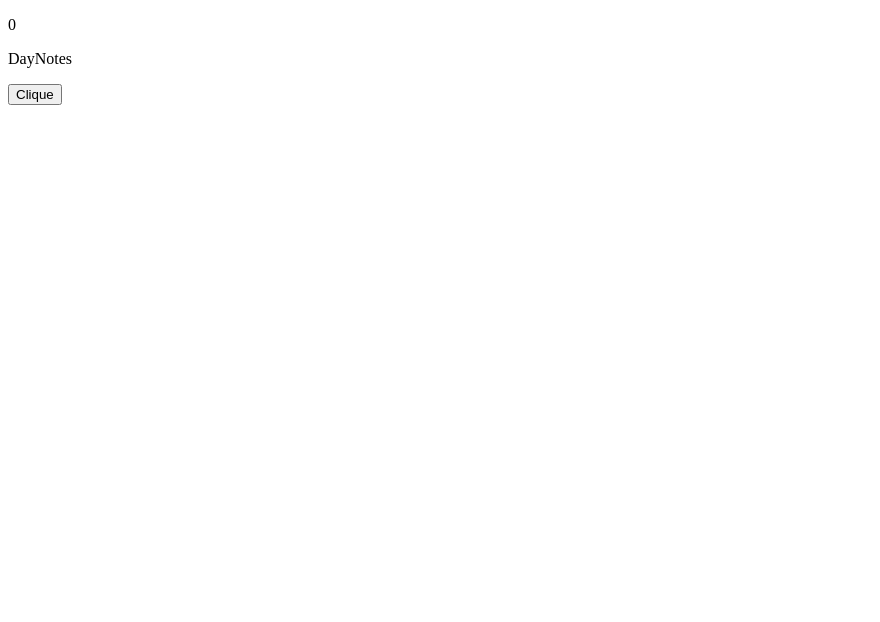
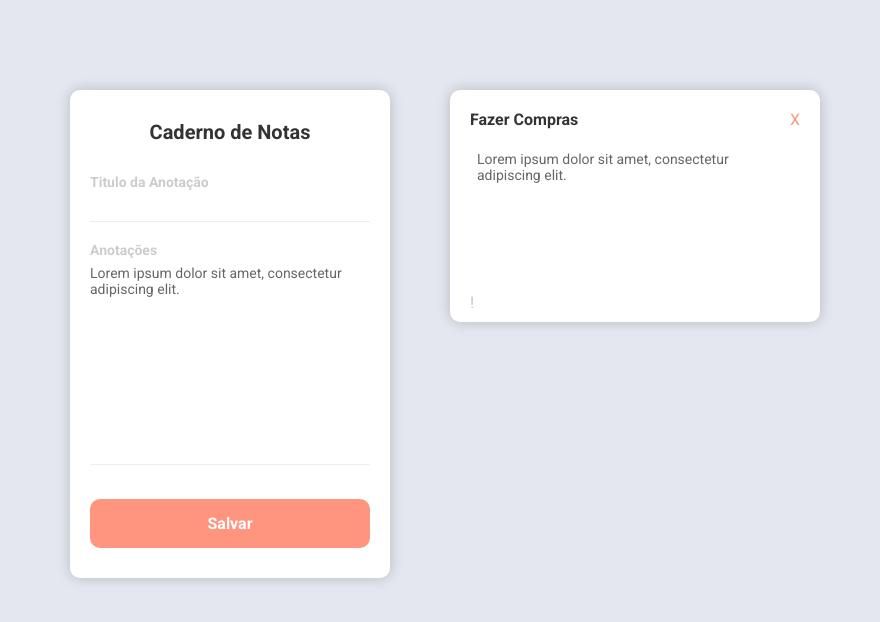
Before and after one commit to lucavini/DailyNotes, a React (Create React App) app in the folder frontend/: page / in a window 1280 px wide. Shown: the top 622 px of the page, without its empty margins (0-880 px from the left). Built offline with nearby package versions, Linux system fonts and the light colour scheme.

Commit message:
tela de mostrar e cadastrar notas

```diff
--- a/frontend/public/index.html
+++ b/frontend/public/index.html
@@ -2,6 +2,7 @@
 <html lang="en">
   <head>
     <meta charset="utf-8" />
+    <link href="https://fonts.googleapis.com/css2?family=Roboto:wght@400;700&display=swap" rel="stylesheet">
     <link rel="icon" href="%PUBLIC_URL%/favicon.ico" />
     <meta name="viewport" content="width=device-width, initial-scale=1" />
     <meta name="theme-color" content="#000000" />
--- a/frontend/src/App.js
+++ b/frontend/src/App.js
@@ -1,13 +1,14 @@
 import React from 'react';
+import Aside from './Components/Aside';
+import NoteList from './Components/NoteList';
+import "./style/app.css";
+import "./style/global.css";
 
 const App = () => {
-  const [count, setCount] = React.useState(0);
-
   return (
-    <div className="App">
-      <p>{count}</p>
-      <p>DayNotes</p>
-      <button onClick={() => setCount(count + 1)}>Clique</button>
+    <div id="app">
+      <Aside />
+      <NoteList />
     </div>
   );
 };
--- /dev/null
+++ b/frontend/src/Components/Aside.js
@@ -0,0 +1,28 @@
+import React from 'react';
+import '../style/aside.css';
+
+const Aside = () => {
+  return (
+    <aside>
+      <strong>Caderno de Notas</strong>
+      <form>
+        <div className="input-block">
+          <label htmlFor="titulo">Titulo da Anotação</label>
+          <input id="titulo" />
+        </div>
+
+        <div className="input-block">
+          <label htmlFor="nota">Anotações</label>
+          <textarea
+            id="nota"
+            defaultValue="Lorem ipsum dolor sit amet, consectetur adipiscing elit."
+          ></textarea>
+        </div>
+
+        <button type="submit">Salvar</button>
+      </form>
+    </aside>
+  );
+};
+
+export default Aside;
--- /dev/null
+++ b/frontend/src/Components/NoteCard.js
@@ -0,0 +1,18 @@
+import React from 'react';
+
+const NoteCard = () => {
+  return (
+    <React.Fragment>
+      <div>
+        <strong>Fazer Compras</strong>
+        <div>X</div>
+      </div>
+
+      <textarea defaultValue="Lorem ipsum dolor sit amet, consectetur adipiscing elit."></textarea>
+
+      <span>!</span>
+    </React.Fragment>
+  );
+};
+
+export default NoteCard;
--- /dev/null
+++ b/frontend/src/Components/NoteList.js
@@ -0,0 +1,17 @@
+import React from 'react';
+import '../style/noteList.css';
+import NoteCard from './NoteCard';
+
+const NoteList = () => {
+  return (
+    <main>
+      <ul>
+        <li className="notepad-infos">
+          <NoteCard />
+        </li>
+      </ul>
+    </main>
+  );
+};
+
+export default NoteList;
--- /dev/null
+++ b/frontend/src/style/app.css
@@ -0,0 +1,9 @@
+#app {
+  max-width: 1200px;
+  height: 100vh;
+  margin: 0 auto;
+  padding: 60px 30px;
+
+  display: grid;
+  grid-template-columns: minmax(350px, 1fr) minmax(300px, 2fr);
+}
--- /dev/null
+++ b/frontend/src/style/aside.css
@@ -0,0 +1,71 @@
+aside {
+  width: 320px;
+  margin-top: 30px;
+  background: #fff;
+  box-shadow: 0 0 14px 0 rgba(0, 0, 0, 0.2);
+  border-radius: 10px;
+  padding: 30px 20px;
+  position: fixed;
+  grid-column: 1;
+}
+
+aside strong {
+  font-size: 20px;
+  text-align: center;
+  display: block;
+  color: #333;
+}
+
+aside form {
+  margin-top: 30px;
+}
+
+aside form .input-block {
+  margin-top: 20px;
+}
+
+aside form .input-block label {
+  color: #ccc;
+  font-size: 14px;
+  font-weight: bold;
+  display: block;
+}
+
+aside form .input-block input {
+  width: 100%;
+  height: 32px;
+  font-size: 14px;
+  color: #666;
+  border: 0;
+  border-bottom: 1px solid #eee;
+}
+
+aside form .input-block textarea {
+  margin-top: 7px;
+  width: 100%;
+  height: 200px;
+  font-size: 14px;
+  color: #666;
+  border: 0;
+  border-bottom: 1px solid #eee;
+  background: #fff;
+  resize: none;
+}
+
+aside form button[type='submit'] {
+  width: 100%;
+  border: 0;
+  margin-top: 30px;
+  background: #ff957f;
+  border-radius: 10px;
+  padding: 15px 20px;
+  font-size: 16px;
+  font-weight: bold;
+  color: #fff;
+  cursor: pointer;
+  transition: 0.3s;
+}
+
+aside form button[type='submit']:hover {
+  background: #d86750;
+}
--- /dev/null
+++ b/frontend/src/style/global.css
@@ -0,0 +1,24 @@
+* {
+  margin: 0;
+  padding: 0;
+  outline: 0;
+  box-sizing: border-box;
+}
+
+html,
+body,
+#root {
+  height: 100%;
+}
+
+body {
+  background: #e4e7ef;
+  -webkit-font-smoothing: antialiased;
+}
+
+body,
+input,
+button,
+textarea {
+  font-family: Roboto, sans-serif ;
+}
--- /dev/null
+++ b/frontend/src/style/noteList.css
@@ -0,0 +1,69 @@
+main {
+  margin: 30px 0;
+  padding-bottom: 60px;
+  grid-column: 2;
+}
+
+main ul {
+  display: grid;
+  grid-template-columns: 1fr 1fr;
+  gap: 20px;
+  list-style: none;
+}
+
+li.notepad-infos div {
+  display: flex;
+  justify-content: space-between;
+}
+
+li.notepad-infos {
+  background: #fff;
+  box-shadow: 0 0 14px 0 rgba(0, 0, 0, 0.2);
+  border-radius: 10px;
+  padding: 20px 20px 10px 20px;
+}
+
+li.notepad-infos strong {
+  display: block;
+  font-size: 16px;
+  color: #333;
+}
+
+li.notepad-infos div div {
+  color: #ff957f;
+  cursor: pointer;
+  transition: 0.2s;
+}
+
+li.notepad-infos div div:hover {
+  color: #d86750;
+}
+
+li.notepad-infos textarea {
+  padding: 7px;
+  margin: 15px 0;
+  width: 100%;
+  height: 130px;
+  font-size: 14px;
+  color: #666;
+  border: 0;
+  background: #fff;
+  resize: none;
+}
+
+li.notepad-infos span {
+  color: #c4c4c4;
+  cursor: pointer;
+  transition: 0.2s;
+}
+
+li.notepad-infos span:hover {
+  color: #d86750;
+}
+
+@media (max-width: 850px) {
+  main ul {
+    display: grid;
+    grid-template-columns: 1fr;
+  }
+}
```
Also changed, not shown: 1 other file (tests, documents, lock files or other folders).
